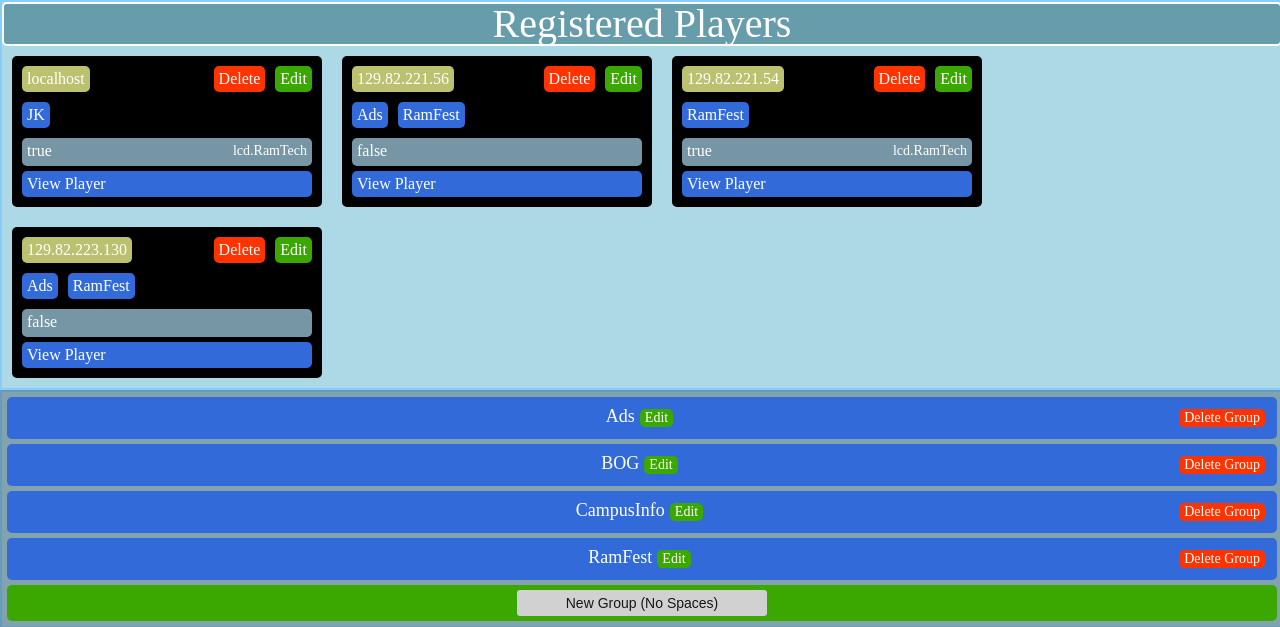
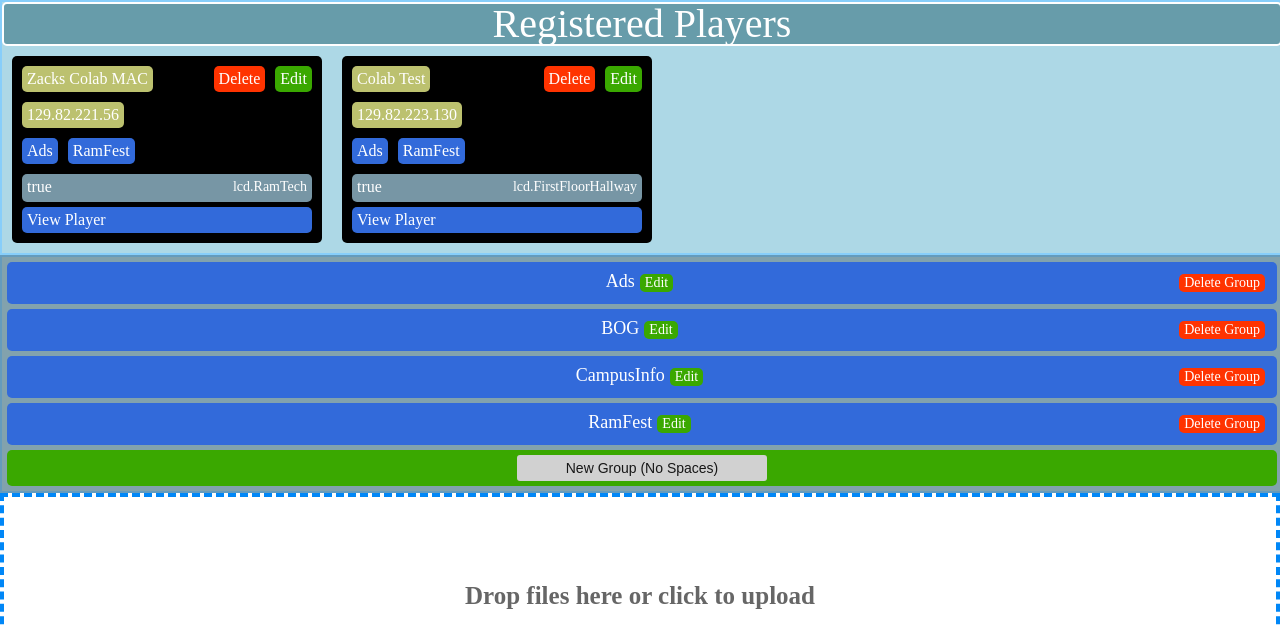
Before and after one commit to JustZack/WebAdvertising, a PHP site: page /status in a window 1280 px wide. Shown: the top 627 px of the page. Run offline with PHP 8.4, Linux system fonts and the light colour scheme; some libraries are stand-ins or nearby versions.

Commit message:
Added player nicknames
Players now have nicknames so it is easy to figure out what player you are looking at in the status page at a glance.

```diff
--- a/CMS/HowToAdd.txt
+++ b/CMS/HowToAdd.txt
@@ -0,0 +1,5 @@
+Plug into display
+Shift + Q
+shutdown
+{Make batch script for host}
+Open up edge
--- a/CMS/LoadContent.php
+++ b/CMS/LoadContent.php
@@ -24,7 +24,7 @@
             $Host_Info = $line;
             //We have the hostname on record! Lets grab the group information.
             if($line[2] !== ''){
-                $Groups = $line[2];
+                $Groups = $line[3];
             }
             //Leave the for loop, we found what we were looking for!
             break;
@@ -36,7 +36,7 @@
         exit();
     }
 
-    printf("<div id='HostData' data-usewayfinding='" . $Host_Info[1] . "'></div>");
+    printf("<div id='HostData' data-usewayfinding='" . $Host_Info[2] . "'></div>");
 
     include_once "ContentLoader.php";
 
--- a/CMS/PlayerRegistration.php
+++ b/CMS/PlayerRegistration.php
@@ -77,7 +77,8 @@
 
             ?>
             <form action= <?php echo "registerPlayer.php" . $registrationParams ?> method="post">
-                <p>Host Name:</p><input type="text" value= <?php echo "\"" . $hostName . "\"" ?> name="hostname"><br>
+                <p>Host Name (IP address) :</p><input type="text" value= <?php echo "\"" . $hostName . "\"" ?> name="hostname" required><br>
+                <p>Nick Name:</p><input type="text" name="nickname" required><br>
                 <p>Groups:</p><input type="text"  value= <?php echo "\"" . $hostGroups . "\"" ?> name="groups"><br>
                 <p>Use Wayfinding:</p><input type="checkbox" name="useWayfinding" <?php echo $useWayfinding ?>><br>
                 <div class="wayfindingNameWrapper"><p>Wayfinding Name:</p><input type="text" value= <?php echo "\"" . $wayfindingName . "\"" ?> name="wayfindingName" placeholder="lcd." value="lcd."><br></div>
--- a/CMS/Players/Players-info.csv
+++ b/CMS/Players/Players-info.csv
@@ -1,5 +1,3 @@
-Hostname,Use-Wayfinding,Ad-Content-Groups,Wayfinding Name
-localhost,true,JK,lcd.RamTech
-129.82.221.56,false,Ads RamFest ,
-129.82.221.54,true,RamFest ,lcd.RamTech
-129.82.223.130,false,Ads  RamFest ,
+Hostname,Nick Name,Use-Wayfinding,Ad-Content-Groups,Wayfinding Name
+129.82.221.56,Zacks Colab MAC,true,Ads  RamFest ,lcd.RamTech
+129.82.223.130,Colab Test,true,Ads  RamFest ,lcd.FirstFloorHallway
--- a/CMS/Status.php
+++ b/CMS/Status.php
@@ -38,8 +38,9 @@
                 {
                     $CurrentPlayer = explode(",", $PlayerData[$i]);
                     printf("\n\t\t\t<div class='hostData'>\n");
-                    printf("\t\t\t\t<div class='hostNameWrapper'><div class='hostName'>" . $CurrentPlayer[0] . "</div><div class='edit editHost'>Edit</div><div class='delete deleteHost'>Delete</div></div>\n");
-                    $CurrentPlayerGroups = explode(" ", $CurrentPlayer[2]);
+                    printf("\t\t\t\t<div class='hostNameWrapper'><div class='nickName'>" . $CurrentPlayer[1] . "</div><div class='edit editHost'>Edit</div><div class='delete deleteHost'>Delete</div></div>\n");
+                    printf("\t\t\t\t<div class='hostNameWrapper'><div class='hostName'>" . $CurrentPlayer[0] . "</div></div>");
+                    $CurrentPlayerGroups = explode(" ", $CurrentPlayer[3]);
                     printf("\t\t\t\t\t<div class='hostGroups'>\n");
                     for($j = 0;$j < count($CurrentPlayerGroups);$j++){
                         if($CurrentPlayerGroups[$j]){
@@ -47,10 +48,10 @@
                         }
                     }
                     printf("\t\t\t\t</div>\n");
-                    if(!empty($CurrentPlayer[3])){
-                        printf("\t\t\t\t<div class='hostWayfinding'><div class='left'>" . $CurrentPlayer[1] . "</div><div class='right'>" .  $CurrentPlayer[3] . "</div></div>\n");
+                    if(!empty($CurrentPlayer[4])){
+                        printf("\t\t\t\t<div class='hostWayfinding'><div class='left'>" . $CurrentPlayer[2] . "</div><div class='right'>" .  $CurrentPlayer[4] . "</div></div>\n");
                     } else {
-                        printf("\t\t\t\t<div class='hostWayfinding'>" . $CurrentPlayer[1] . "</div>\n");
+                        printf("\t\t\t\t<div class='hostWayfinding'>" . $CurrentPlayer[2] . "</div>\n");
                     }
                     printf("\t\t\t\t<a href = 'DisplayAdContent.php?" . getHostParameters($CurrentPlayer[0]) . "'><div class='viewhost'>View Player</div></a>");
                     printf("\t\t\t</div>\n");
--- a/CMS/Styles/Status.css
+++ b/CMS/Styles/Status.css
@@ -78,7 +78,7 @@ input:placeholder{
     display: inline-block;
     width: 100%;
 }
-.hostName{
+.hostName, .nickName{
     margin: 5px;
     padding: 5px;
     color: white;
--- a/CMS/globals.php
+++ b/CMS/globals.php
@@ -18,7 +18,7 @@
         These are the headers used in the the creation of files
     */
     $AdContentInfoHeader = "Path,Start Date,End Date,Duration,Specific Day,Specific Time,Condition for showing";
-    $PlayersInformationHeader = "Hostname,Use-Wayfinding,Ad-Content-Groups,Wayfinding Name";
+    $PlayersInformationHeader = "Hostname,Nick Name,Use-Wayfinding,Ad-Content-Groups,Wayfinding Name";
 
     /*
         Variables which contain the paths for some important folders / files
@@ -119,7 +119,7 @@
                 $line = explode(",", $FileContents[$i]);
                 if($line[0] == $HostName){
                     $toReturn = "hostname=" . $line[0];
-                    if(!empty($line[3])) $toReturn .= "&hostLCDname=" . $line[3];
+                    if(!empty($line[3])) $toReturn .= "&hostLCDname=" . $line[4];
                     return $toReturn;
                 }
                 else { continue; }
--- a/CMS/registerPlayer.php
+++ b/CMS/registerPlayer.php
@@ -8,7 +8,7 @@
     $wayfindingName = $_POST['wayfindingName'];
     if($wayfindingName == "lcd.") { $wayfindingName = ""; }
 
-    $DataToBeWritten = $_POST['hostname'] . "," . $wayfinding . "," . $_POST['groups'] . "," . $wayfindingName;
+    $DataToBeWritten = $_POST['hostname'] . "," . $_POST['nickname'] . "," . $wayfinding . "," . $_POST['groups'] . "," . $wayfindingName;
     printf($DataToBeWritten . " -> " . $Player_Info_Path);
 
     /* Check if we are editing (deleting) a host */
@@ -17,7 +17,7 @@
         $playerFile = file($Player_Info_Path, FILE_IGNORE_NEW_LINES);
         for($i = 1;$i < count($playerFile);$i++){
             $line = explode(",", $playerFile[$i]);
-            if($line[0] == $_GET['deleteHost']){
+            if($line[1] == $_GET['deleteHost']){
                 $playerFile[$i] = $DataToBeWritten;
                 break;
             }
```
